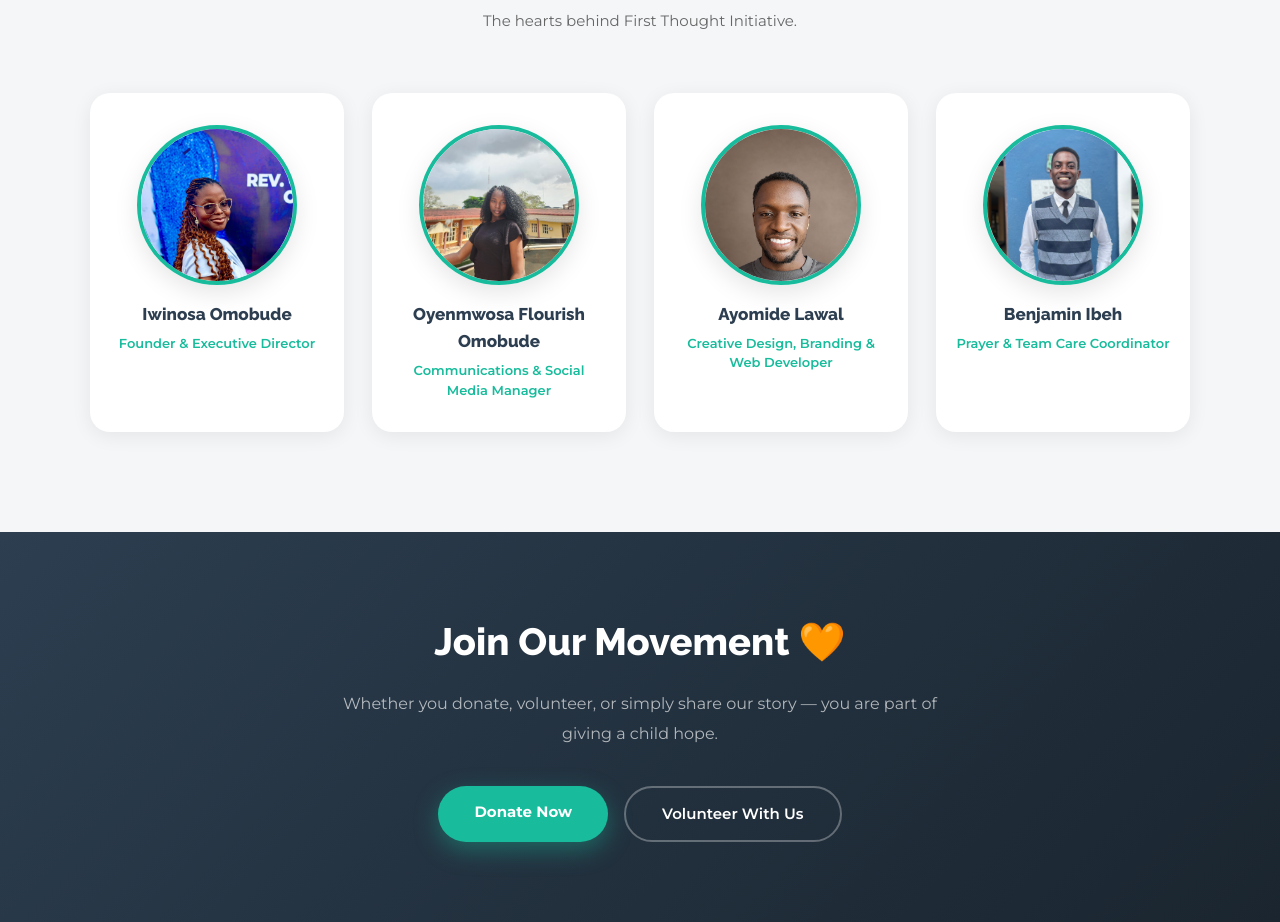
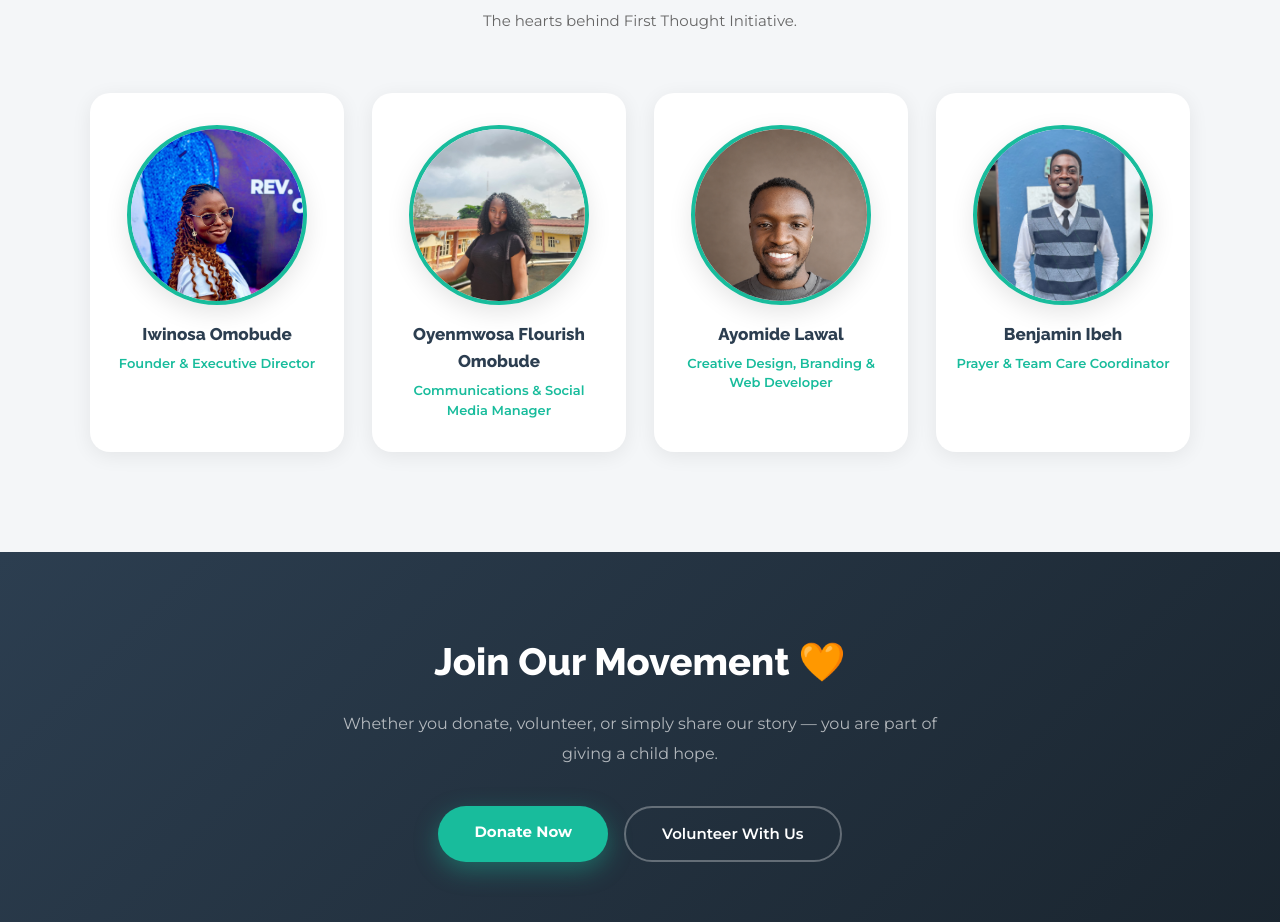
Before and after one commit to Affluentay/fti-website, a React (Vite) app: page /about in a window 1280 px wide. Shown: the part 4580-5502 px from the top of the page. Built offline with nearby package versions, Linux system fonts and the light colour scheme.

Commit message:
size update

```diff
--- a/src/pages/About.jsx
+++ b/src/pages/About.jsx
@@ -192,7 +192,7 @@ export default function About() {
               <img
                 src="/images/founder.jpeg"
                 alt="Founder"
-                style={{ width: "100%", height: "100%", objectFit: "cover" }}
+                style={{ width: "100", height: "100", objectFit: "cover" }}
               />
             </div>
             <h3 style={{ fontFamily: "Raleway, sans-serif", fontSize: 22, fontWeight: 800, color: "#2C3E50" }}>
@@ -295,7 +295,7 @@ export default function About() {
   textAlign: "center",
 }}>
   <div style={{
-    width: 160, height: 160, borderRadius: "50%",
+    width: 180, height: 180, borderRadius: "50%",
     overflow: "hidden", margin: "0 auto 16px",
     border: "4px solid #18BC9C",
     boxShadow: "0 8px 24px rgba(0,0,0,0.1)",
```
